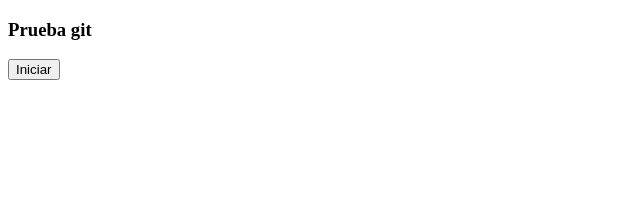
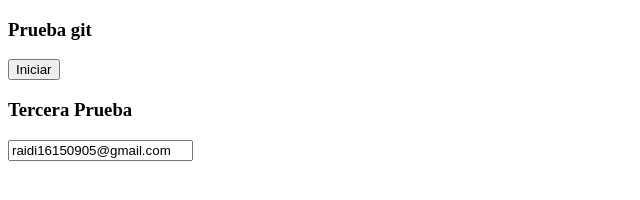
Before and after one commit to Brito13/Git-Pratice, a plain HTML site: page index.html in a window 1280 px wide. Shown: the whole page, without its empty margins (0-640 px from the left). Drawn offline with Linux system fonts and the light colour scheme.

Commit message:
these my second commit

```diff
--- a/index.html
+++ b/index.html
@@ -8,5 +8,7 @@
 <body>
     <h3>Prueba git</h3>
     <input type="button" value="Iniciar">
+    <h3>Tercera Prueba</h3>
+    <input type="email" value="raidi16150905@gmail.com">
 </body>
 </html>
```
